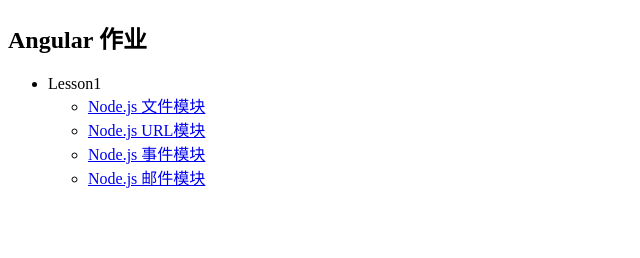
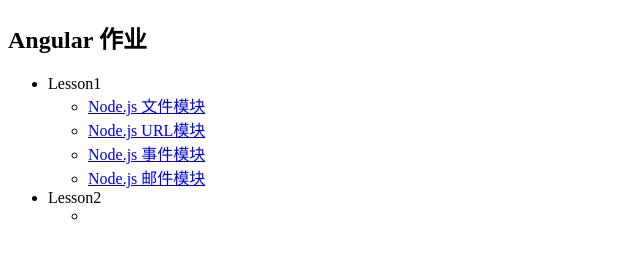
Before and after one commit to liuyuhn/angular-lyh, a plain HTML site: page docs/index.html in a window 1280 px wide. Shown: the full height of the page, 0-640 px from the left. Drawn offline with Linux system fonts and the light colour scheme.

Commit message:
页面显示作业2

```diff
--- a/docs/index.html
+++ b/docs/index.html
@@ -26,6 +26,14 @@
                     </li>
                 </ul>
             </li>
+            <li>
+                <div class="title">Lesson2</div>
+                <ul>
+                    <li>
+                        <a href="https://github.com/liuyuhn/angular-lyh/tree/master/docs/lesson2"></a>
+                    </li>
+                </ul>
+            </li>
         </ul>
     </div>
 </body>
```
